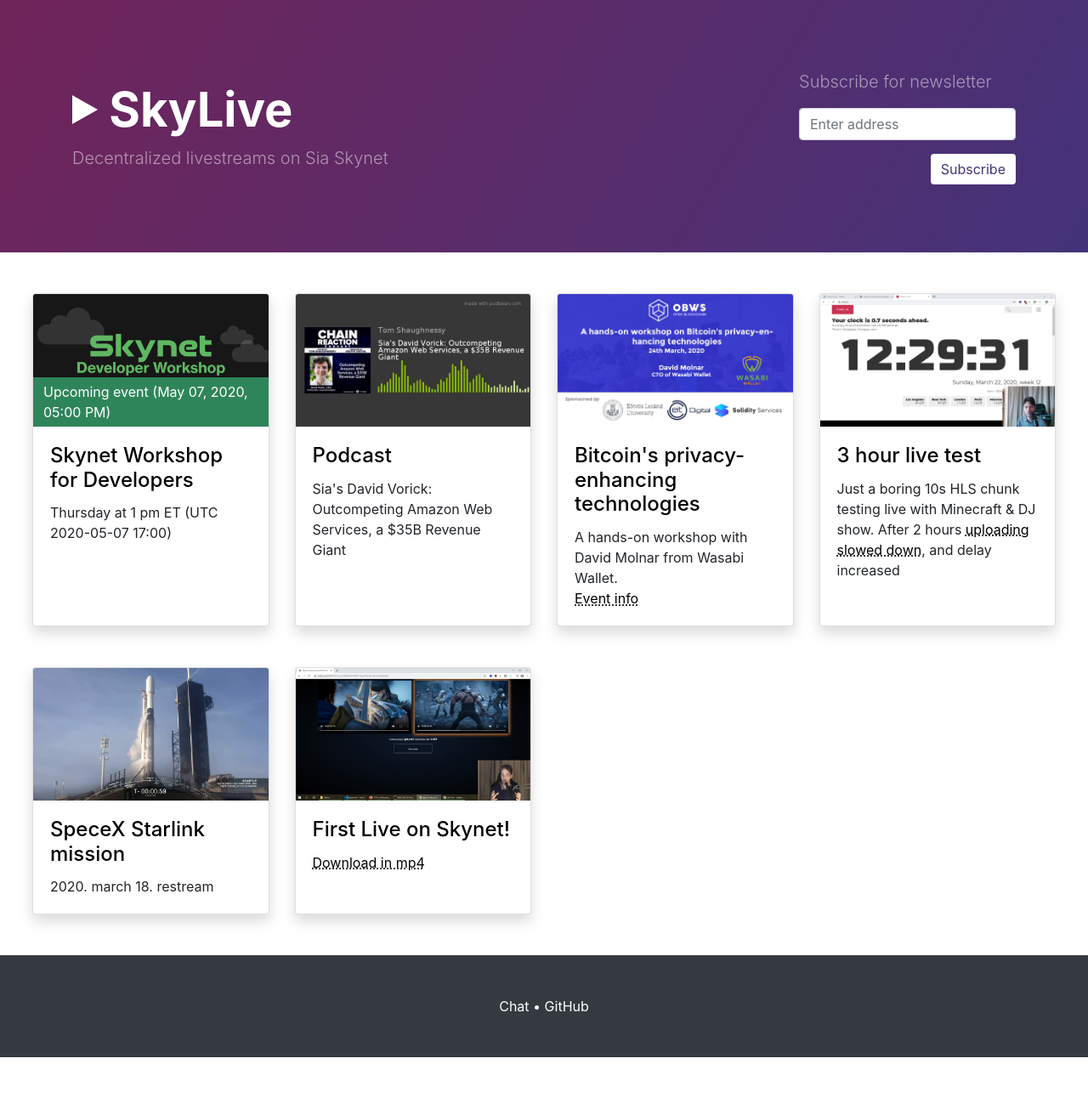
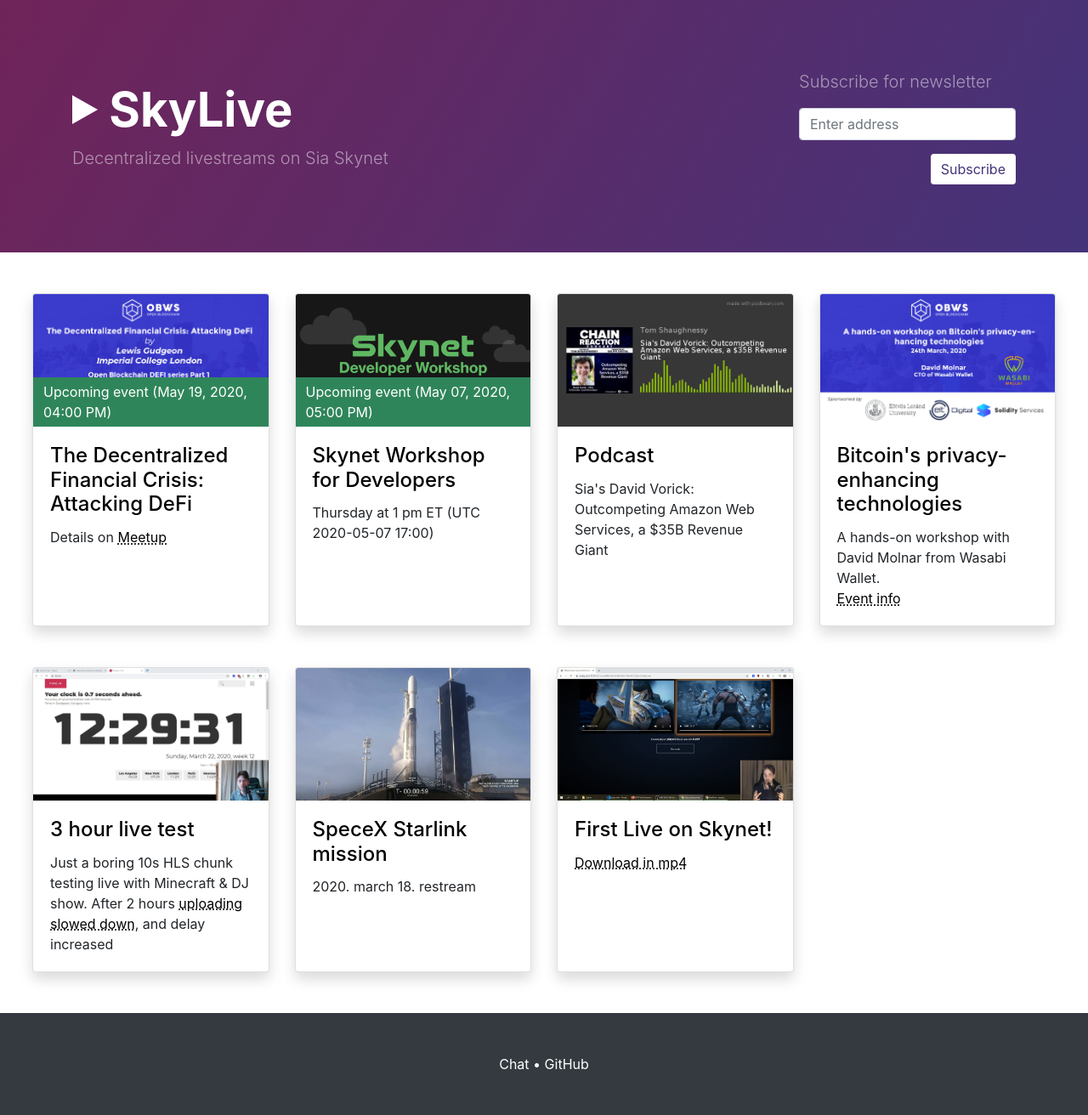
Before and after one commit to DaWe35/SkyLive, a PHP site: page / in a window 1280 px wide. Shown: the whole page at 85% size. Before the commit the page ends 1244 px from the top, so only its background shows below. Run offline with PHP 8.4, Linux system fonts and the light colour scheme.

Commit message:
add obws2 event

```diff
--- a/server/index.php
+++ b/server/index.php
@@ -62,15 +62,41 @@
 	<div class="container-fluid">
 		<div class="row mt-5 mr-2 ml-2"> <?php
 
-			$streamId = 'workshop'; ?>
+			$streamId = 'obws2';
+			$event_time = 1589904000;
+			$event_end_time = 1589914800; ?>
 			<div class="col-md-3 mb-5">
 				<div class="card h-100 shadow">
 					<a href="<?= $player . $streamId?>" class="position-relative"> <?php
 						date_default_timezone_set('UTC');
-						$current = date('Y-m-d H:i', time());
- 						if ($current < '2020-05-07 17:00') { ?>
+						$current = time();
+						if ($current < $event_time) { ?>
+							<div class="ribbon ribbon-green">Upcoming event (<script>printDateTime(<?= $event_time ?>)</script>)</div> <?php
+						} else if ($current < $event_end_time) { ?>
+							<div class="ribbon ribbon-red">On air</div> <?php
+						} ?>
+						<img class="card-img-top" src="thumbnails/obws2.png" alt="">
+					</a>
+					<div class="card-body">
+						<a href="<?= $player . $streamId?>">
+							<h4 class="card-title">The Decentralized Financial Crisis: Attacking DeFi</h4>
+						</a>
+						<div class="card-text">Details on <a href="https://www.meetup.com/Open-Blockchain-Workshop-Series/events/270437669/">Meetup</a></div>
+					</div>
+				</div>
+			</div> <?php
+
+			$streamId = 'workshop';
+			$event_time = 1588870800;
+			$event_end_time = 1588874400; ?>
+			<div class="col-md-3 mb-5">
+				<div class="card h-100 shadow">
+					<a href="<?= $player . $streamId?>" class="position-relative"> <?php
+						date_default_timezone_set('UTC');
+						$current = time();
+ 						if ($current < $event_time) { ?>
 							<div class="ribbon ribbon-green">Upcoming event (<script>printDateTime(1588870800)</script>)</div> <?php
-						} else if ($current < '2020-05-07 17:30') { ?>
+						} else if ($current < $event_end_time) { ?>
 							<div class="ribbon ribbon-red">On air</div> <?php
 						} ?>
 						<img class="card-img-top" src="thumbnails/skynet_dev_workshop.png" alt="">
```
Also changed, not shown: server/thumbnails/obws2.png (added).
